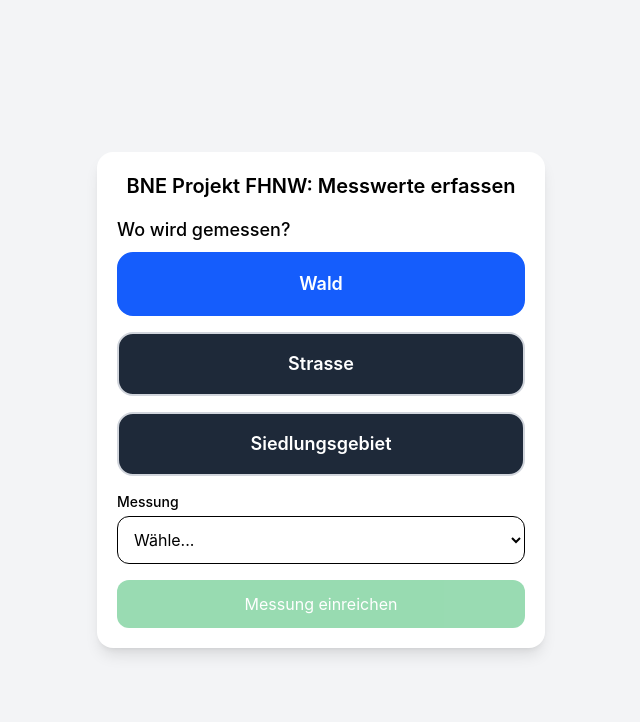
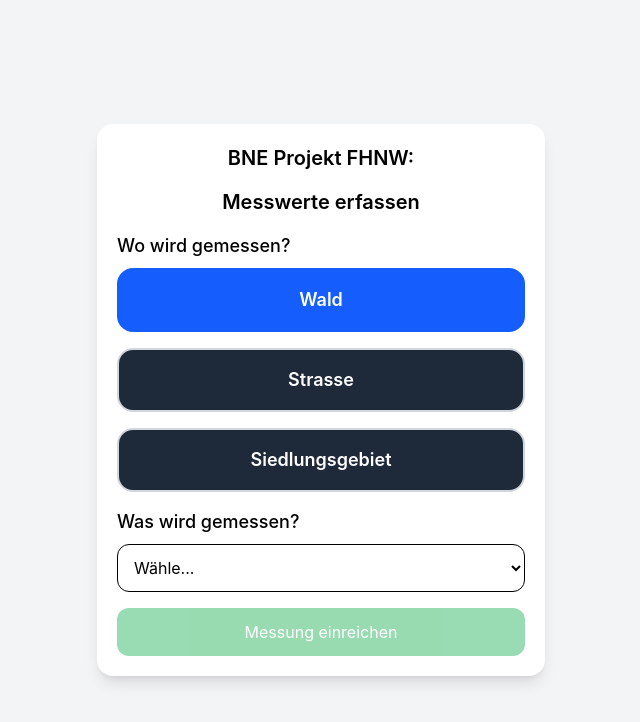
Before and after one commit to simeonjackman/pollution, a Vue app: page / in a window 1280 px wide. Both pictures are taken after a click on the button "Wald". Shown: the top 722 px of the page, without its empty margins (319-959 px from the left). Built offline with nearby package versions, Linux system fonts and the light colour scheme.

Commit message:
CHANGE: input design

```diff
--- a/src/components/DataUploader.vue
+++ b/src/components/DataUploader.vue
@@ -1,7 +1,9 @@
 <template>
   <div class="min-h-screen bg-gray-100 flex items-center justify-center p-4">
     <div class="w-full max-w-md bg-white rounded-2xl shadow-lg p-5 space-y-4">
-      <h2 class="text-xl font-semibold text-center">BNE Projekt FHNW: Messwerte erfassen</h2>
+      <h2 class="text-xl font-semibold text-center">BNE Projekt FHNW:</h2>
+      <h3 class="text-xl font-semibold text-center">Messwerte erfassen</h3>
+
 
       <!-- Location -->
       <div>
@@ -27,7 +29,7 @@
 
       <!-- Measurement type -->
       <div v-if="senseBoxId">
-        <label class="block text-sm font-medium mb-1">Messung</label>
+        <label class="block text-lg font-medium mb-2">Was wird gemessen?</label>
         <select v-model="sensorId" class="w-full border rounded-xl p-3 text-base">
           <option disabled value="">Wähle...</option>
           <option value="3466446">Temperatur</option>
```
